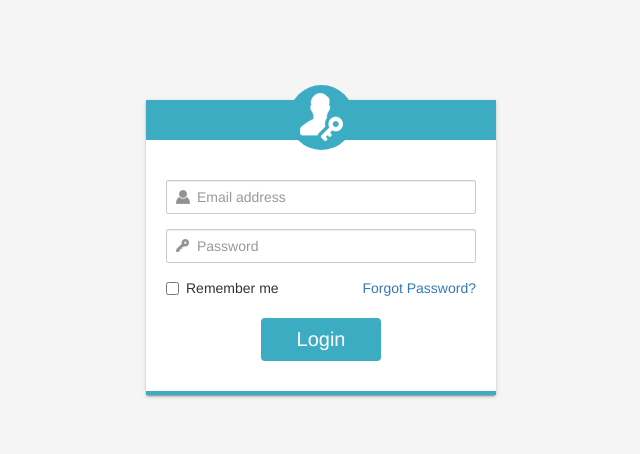
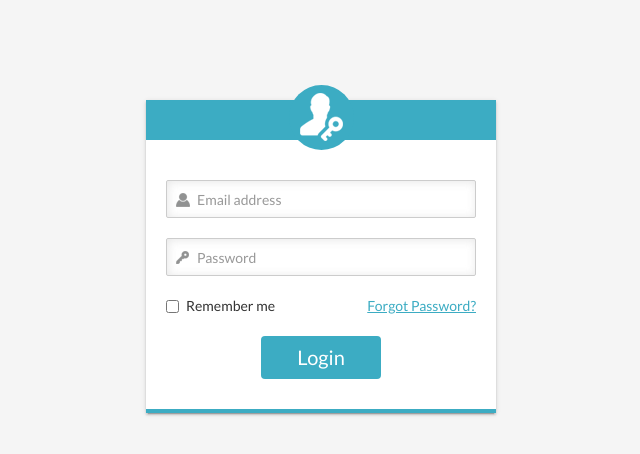
Before and after one commit to sushil-goodservice/wvf, a plain HTML site: page login.html in a window 1280 px wide. Shown: the whole page, without its empty margins (319-959 px from the left). Drawn offline with nearby package versions, Linux system fonts and the light colour scheme.

Commit message:
add update in login page design

```diff
--- a/css/sprite.css
+++ b/css/sprite.css
@@ -1,7 +1,7 @@
 .sprite { background: url('sprite.png') no-repeat top left; width: 18px; height: 18px;  }
-.sprite.username-icon1 { background-position: 0 0; width: 14px; height: 14px;position: absolute; top: 10px; left: 10px }
+.sprite.username-icon1 { background-position: 0 0; width: 14px; height: 14px;position: absolute; top: 13px; left: 10px }
 .sprite.uncheck1 { background-position: 0 -24px; }
-.sprite.password-icon { background-position: 0 -52px; width: 13px; height: 13px; position: absolute; top: 10px; left: 10px}
+.sprite.password-icon { background-position: 0 -52px; width: 13px; height: 13px; position: absolute; top: 13px; left: 10px}
 .sprite.mainlogin-icon1 { background-position: 0 -75px; width: 43px; height: 48px;display: inherit;margin: 3px 0;
 }
 .sprite.check1 { background-position: 0 -133px; }
--- a/css/style.css
+++ b/css/style.css
@@ -1,5 +1,8 @@
 .bg-gray {
     background-color: #f5f5f5;
+}
+body {
+    font-family: 'Lato', sans-serif;
 }
  body.login { height:100%; }
 .form-box {
@@ -16,6 +19,10 @@
 }
 .form-control {
     border-radius: 2px !important;
+    height: 38px;
+    -webkit-box-shadow: inset rgba(221, 221, 221, 0.7) 1px 1px 10px;
+    -moz-box-shadow: inset rgba(221, 221, 221, 0.7) 1px 1px 10px;
+    box-shadow: inset rgba(221, 221, 221, 0.7) 1px 1px 10px;
 }
 .form-box form {
     padding: 40px 20px 20px;
@@ -46,6 +53,7 @@
 }
 .form-group {
     position: relative;
+    margin-bottom: 20px;
 }
 .icon-input {
     padding-left: 30px;
@@ -53,3 +61,10 @@
 .f-submit {
     padding: 10px;
 }
+a.fg-link {
+    color: #3cacc3;
+    text-decoration: underline;
+}
+.btn-login:hover, .btn-login:active {
+    color: #fff;
+}
--- a/login.html
+++ b/login.html
@@ -10,6 +10,7 @@
     <link rel="stylesheet" href="css/sprite.css">
     <script src="https://ajax.googleapis.com/ajax/libs/jquery/3.3.1/jquery.min.js"></script>
     <script src="js/bootstrap.min.js"></script>
+    <link href="https://fonts.googleapis.com/css?family=Lato:100,100i,300,300i,400,400i,700,700i,900,900i" rel="stylesheet">
 </head>
 
 <body class="bg-gray login">
@@ -41,7 +42,7 @@
                 <div class="checkbox clearfix">
                     <label class="pull-left">
                         <input type="checkbox"> Remember me</label>
-                    <a href="#" class="pull-right">Forgot Password?</a>
+                    <a href="#" class="pull-right fg-link">Forgot Password?</a>
                 </div>
                 <div class="f-submit text-center">
                     <button type="submit" class="btn btn-login btn-md">Login</button>
```
